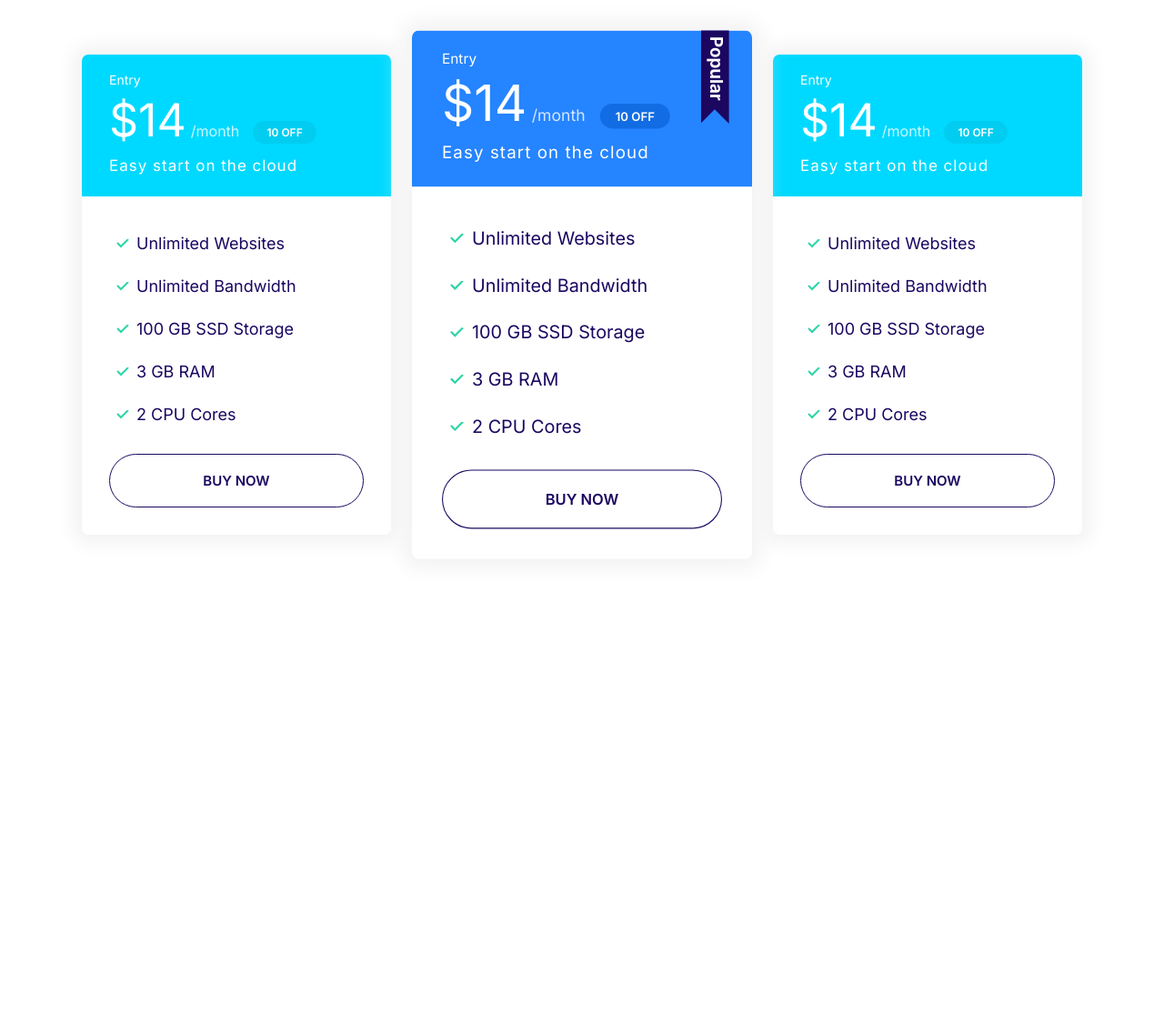
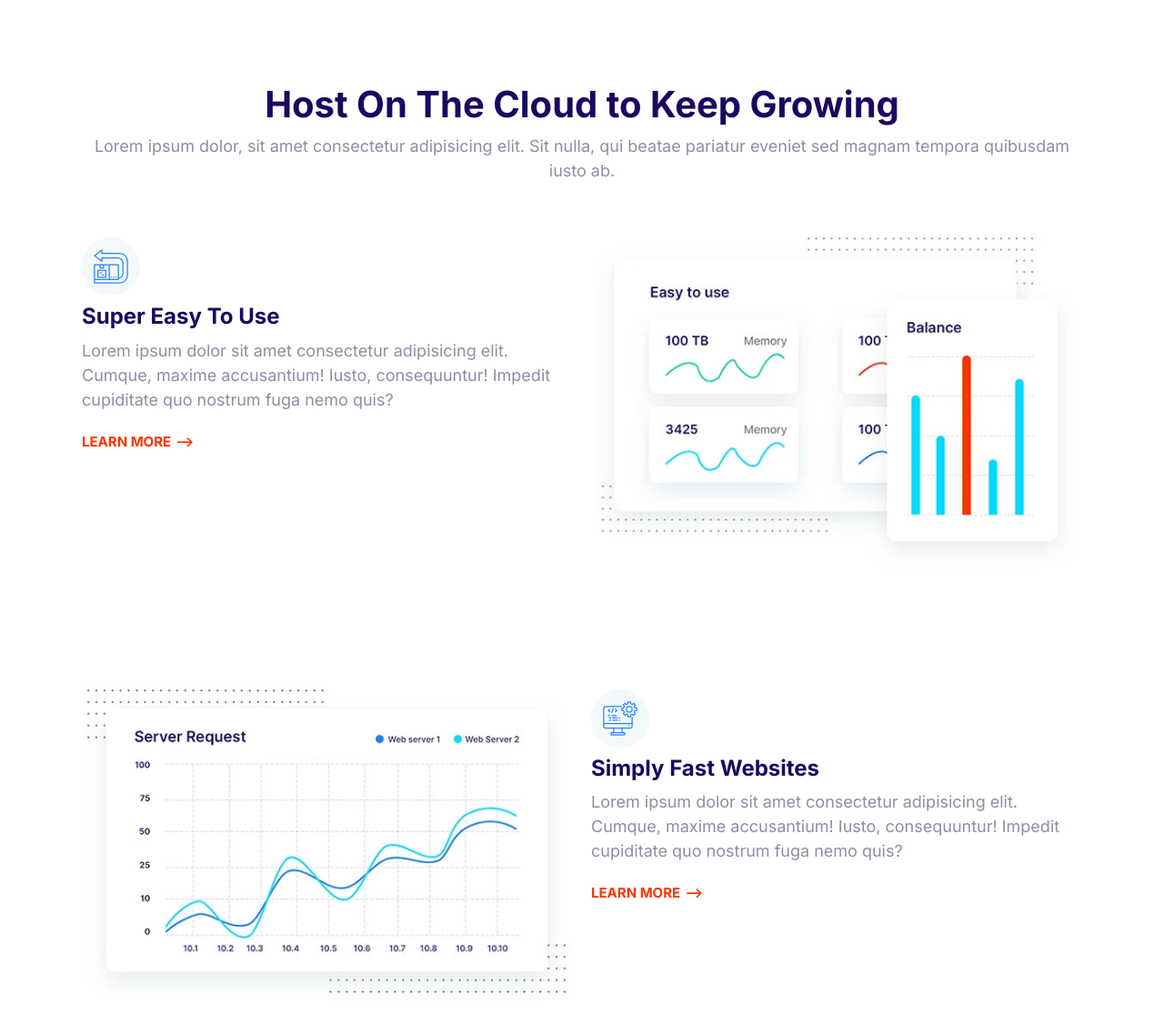
Before and after one commit to Eldor-dev/Moshify, a plain HTML site: page index.html in a window 1280 px wide. Shown: the top 1115 px of the page at 91% size. Before the commit the page ends 800 px from the top, so only its background shows below. Drawn offline with Linux system fonts and the light colour scheme.

Commit message:
Build the features block component.

```diff
--- a/CSS/styles.css
+++ b/CSS/styles.css
@@ -769,3 +769,27 @@ a {
   max-width: 500px;
   margin: 0 auto;
 }
+
+/* Features */
+.feature {
+  gap: 4rem 2rem;
+  margin: 12rem 0;
+}
+
+.feature:first-of-type {
+  margin-top: 6rem;
+}
+
+.feature__heading {
+  margin: 1rem 0;
+}
+
+.feature__image {
+  width: 100%;
+}
+
+@media screen and (min-width: 768px) {
+  .feature:nth-of-type(even) .feature__content {
+    order: 2;
+  }
+}
--- a/index.html
+++ b/index.html
@@ -15,74 +15,122 @@
     <title>Document</title>
   </head>
   <body>
-    <section class="block container block-plans">
-      <div class="grid grid--1x3">
-        <div class="plan">
-          <div class="card card--secondary">
-            <div class="card__header">
-              <h3 class="plan__name">Entry</h3>
-              <span class="plan__price">$14</span>
-              <span class="plan__billing-cycle">/month</span>
-              <span class="badge badge--secondary badge--small">10 OFF</span>
-              <span class="plan__description">Easy start on the cloud</span>
-            </div>
-            <div class="card__body">
-              <ul class="list list--tick">
-                <li class="list__item">Unlimited Websites</li>
-                <li class="list__item">Unlimited Bandwidth</li>
-                <li class="list__item">100 GB SSD Storage</li>
-                <li class="list__item">3 GB RAM</li>
-                <li class="list__item">2 CPU Cores</li>
-              </ul>
-              <button class="btn btn--outline btn--block">Buy Now</button>
-            </div>
-          </div>
+    <section class="block container">
+      <header class="block__header">
+        <h2>Host On The Cloud to Keep Growing</h2>
+        <p>
+          Lorem ipsum dolor, sit amet consectetur adipisicing elit. Sit nulla,
+          qui beatae pariatur eveniet sed magnam tempora quibusdam iusto ab.
+        </p>
+      </header>
+      <article class="grid grid--1x2 feature">
+        <div class="feature__content">
+          <span class="icon-container">
+            <svg class="icon icon--primary">
+              <use xlink:href="images/sprite.svg#easy"></use>
+            </svg>
+          </span>
+          <h3 class="feature__heading">Super Easy To Use</h3>
+          <p>
+            Lorem ipsum dolor sit amet consectetur adipisicing elit. Cumque,
+            maxime accusantium! Iusto, consequuntur! Impedit cupiditate quo
+            nostrum fuga nemo quis?
+          </p>
+          <a href="http://" class="link-arrow">Learn More</a>
         </div>
-
-        <div class="plan plan--popular">
-          <div class="card card--primary">
-            <div class="card__header">
-              <h3 class="plan__name">Entry</h3>
-              <span class="plan__price">$14</span>
-              <span class="plan__billing-cycle">/month</span>
-              <span class="badge badge--primary badge--small">10 OFF</span>
-              <span class="plan__description">Easy start on the cloud</span>
-            </div>
-            <div class="card__body">
-              <ul class="list list--tick">
-                <li class="list__item">Unlimited Websites</li>
-                <li class="list__item">Unlimited Bandwidth</li>
-                <li class="list__item">100 GB SSD Storage</li>
-                <li class="list__item">3 GB RAM</li>
-                <li class="list__item">2 CPU Cores</li>
-              </ul>
-              <button class="btn btn--outline btn--block">Buy Now</button>
-            </div>
-          </div>
+        <picture>
+          <source
+            type="image/webp"
+            srcset="images/easy.webp 1x, images/easy@2x.webp 2x"
+          />
+          <source
+            type="image/jpg"
+            srcset="images/easy.jpg 1x, images/easy@2x.jpg 2x"
+          />
+          <img class="feature__image" src="images/easy@2x.jpg" alt="" />
+        </picture>
+      </article>
+      <article class="grid grid--1x2 feature">
+        <div class="feature__content">
+          <span class="icon-container">
+            <svg class="icon icon--primary">
+              <use xlink:href="images/sprite.svg#computer"></use>
+            </svg>
+          </span>
+          <h3 class="feature__heading">Simply Fast Websites</h3>
+          <p>
+            Lorem ipsum dolor sit amet consectetur adipisicing elit. Cumque,
+            maxime accusantium! Iusto, consequuntur! Impedit cupiditate quo
+            nostrum fuga nemo quis?
+          </p>
+          <a href="http://" class="link-arrow">Learn More</a>
         </div>
-
-        <div class="plan">
-          <div class="card card--secondary">
-            <div class="card__header">
-              <h3 class="plan__name">Entry</h3>
-              <span class="plan__price">$14</span>
-              <span class="plan__billing-cycle">/month</span>
-              <span class="badge badge--secondary badge--small">10 OFF</span>
-              <span class="plan__description">Easy start on the cloud</span>
-            </div>
-            <div class="card__body">
-              <ul class="list list--tick">
-                <li class="list__item">Unlimited Websites</li>
-                <li class="list__item">Unlimited Bandwidth</li>
-                <li class="list__item">100 GB SSD Storage</li>
-                <li class="list__item">3 GB RAM</li>
-                <li class="list__item">2 CPU Cores</li>
-              </ul>
-              <button class="btn btn--outline btn--block">Buy Now</button>
-            </div>
-          </div>
+        <picture>
+          <source
+            type="image/webp"
+            srcset="images/fast.webp 1x, images/fast@2x.webp 2x"
+          />
+          <source
+            type="image/jpg"
+            srcset="images/fast.jpg 1x, images/fast@2x.jpg 2x"
+          />
+          <img class="feature__image" src="images/fast@2x.jpg" alt="" />
+        </picture>
+      </article>
+      <article class="grid grid--1x2 feature">
+        <div class="feature__content">
+          <span class="icon-container">
+            <svg class="icon icon--primary">
+              <use xlink:href="images/sprite.svg#settings"></use>
+            </svg>
+          </span>
+          <h3 class="feature__heading">Super Easy To Use</h3>
+          <p>
+            Lorem ipsum dolor sit amet consectetur adipisicing elit. Cumque,
+            maxime accusantium! Iusto, consequuntur! Impedit cupiditate quo
+            nostrum fuga nemo quis?
+          </p>
+          <a href="http://" class="link-arrow">Learn More</a>
         </div>
-      </div>
+        <picture>
+          <source
+            type="image/webp"
+            srcset="images/wordpress.webp 1x, images/wordpress@2x.webp 2x"
+          />
+          <source
+            type="image/jpg"
+            srcset="images/wordpress.jpg 1x, images/wordpress@2x.jpg 2x"
+          />
+          <img class="feature__image" src="images/wordpress@2x.jpg" alt="" />
+        </picture>
+      </article>
+      <article class="grid grid--1x2 feature">
+        <div class="feature__content">
+          <span class="icon-container">
+            <svg class="icon icon--primary">
+              <use xlink:href="images/sprite.svg#clock"></use>
+            </svg>
+          </span>
+          <h3 class="feature__heading">Super Easy To Use</h3>
+          <p>
+            Lorem ipsum dolor sit amet consectetur adipisicing elit. Cumque,
+            maxime accusantium! Iusto, consequuntur! Impedit cupiditate quo
+            nostrum fuga nemo quis?
+          </p>
+          <a href="http://" class="link-arrow">Learn More</a>
+        </div>
+        <picture>
+          <source
+            type="image/webp"
+            srcset="images/support.webp 1x, images/support@2x.webp 2x"
+          />
+          <source
+            type="image/jpg"
+            srcset="images/support.jpg 1x, images/support@2x.jpg 2x"
+          />
+          <img class="feature__image" src="images/support@2x.jpg" alt="" />
+        </picture>
+      </article>
     </section>
     <script src="js/main.js"></script>
   </body>
```
Also changed, not shown: components/block-features.html (added, +117 -0 lines), images/easy.jpg (added), images/easy.webp (added), images/easy@2x.jpg (added), images/easy@2x.webp (added), images/fast.jpg (added), images/fast.webp (added), images/fast@2x.jpg (added), images/fast@2x.webp (added), images/support.jpg (added), images/support.webp (added), images/support@2x.jpg (added), images/support@2x.webp (added), images/wordpress.jpg (added), 3 more files.
